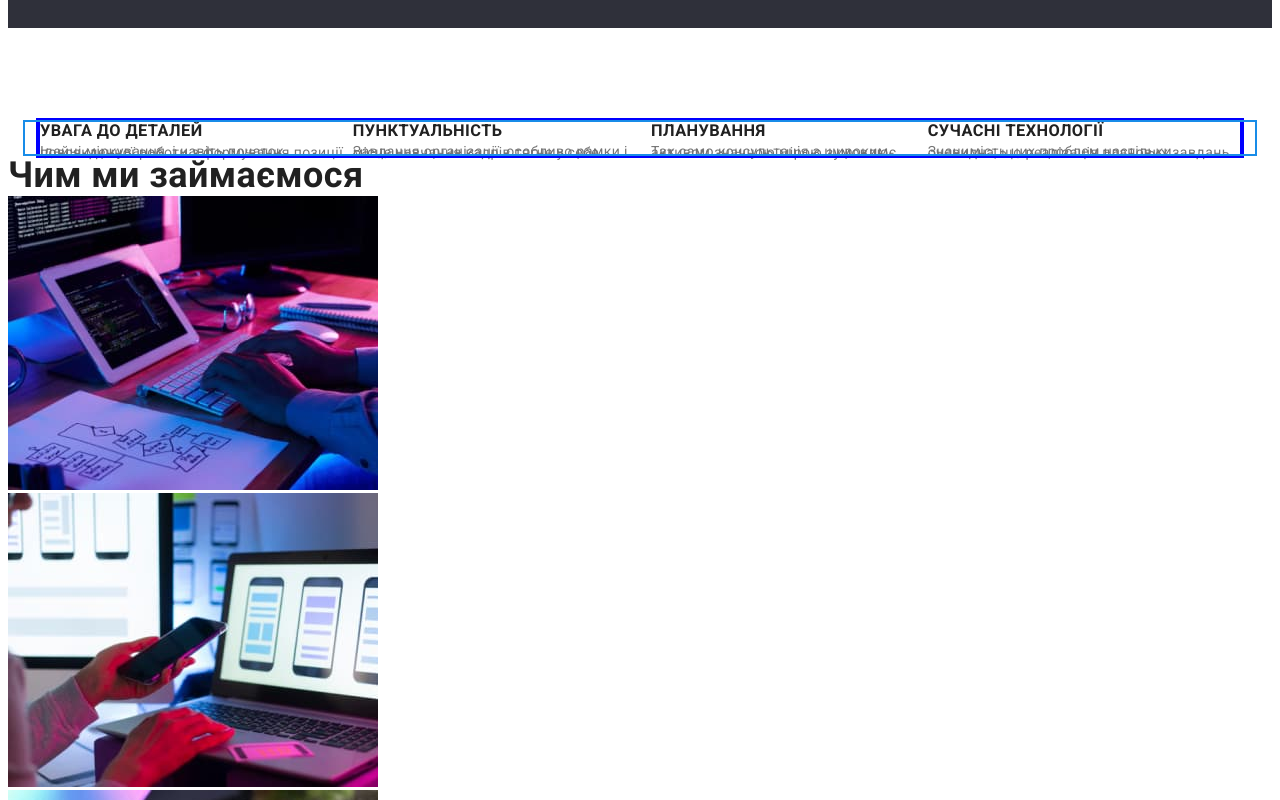
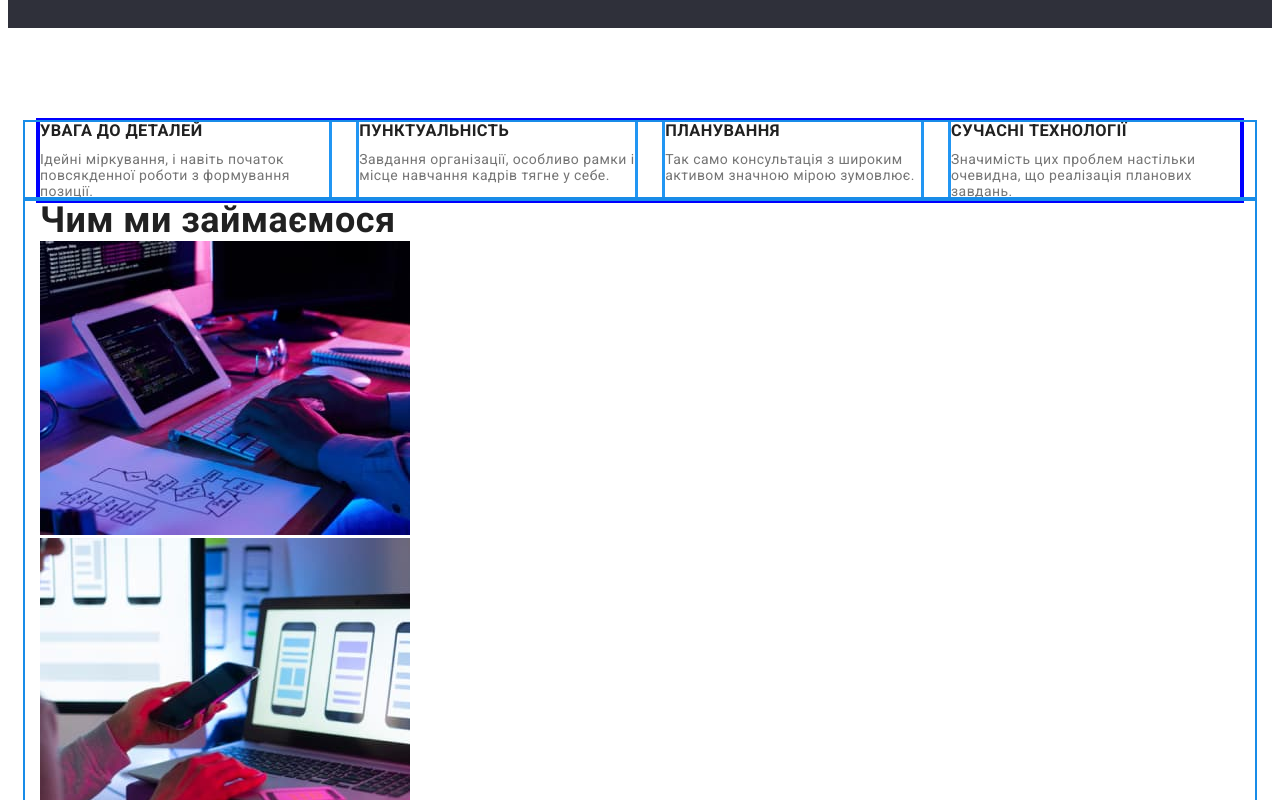
Before and after one commit to smiadv2022/goit-markup-hw-03, a plain HTML site: page index.html in a window 1280 px wide. Shown: the part 660-1460 px from the top of the page. Drawn offline with Linux system fonts and the light colour scheme.

Commit message:
feature2

```diff
--- a/css/styles.css
+++ b/css/styles.css
@@ -149,17 +149,26 @@ height: 50px;
 }
 .feature-cont{
   display: flex;
+
 }
 .feature{
 
  align-items: center;
 }
 .feature-block-item{
- width:calc(100%/5+1000);
+ /* width:calc(100%/4-30px);  */
+ margin-right: 30px;
+outline: 3px solid  #2196F3;
 }
+.feature-block-item:last-child{
+   margin-right: 0;
+}
+
+
 .feature-block{
+  display: flex;
 
-  /* width:calc(100%/4+30); */
+  /* width:calc(100%/4-30px);  */
   outline: 4px solid blue;
 
 }
@@ -168,7 +177,7 @@ height: 50px;
   font-size: 0
 }
 .feature-title-item{
-     width:calc(100%/5+30);
+     /* width:calc(100%/5-30px);  */
     font-weight: 700;
 line-height: 1.14;
 text-transform: uppercase;
@@ -177,6 +186,8 @@ margin-bottom: 10px;
 color: var(--color-primary)
 }
 .feature-text-item{
+  display: inline;
+/* height: 400px; */
 line-height: 1.71px;
 color: var(--color-secondary)
 }
--- a/index.html
+++ b/index.html
@@ -40,8 +40,8 @@
      </section>
     <section class="feature conteiner">
         <h2 class="feature-title-hidden">Особливості</h2>
+        <!-- <div class="feature-cont"> -->
         <ul class="feature-block list">
-           <div class="feature-cont">
             <li class="feature-block-item">
                 <h3 class="feature-title-item">УВАГА ДО ДЕТАЛЕЙ</h3>
                 <p class="feature-text-item">Ідейні міркування, і навіть початок повсякденної роботи з формування позиції.</p>
@@ -59,9 +59,9 @@
                 <p class="feature-text-item">Значимість цих проблем настільки очевидна, що реалізація планових завдань.</p>
             </li>
         </ul>
-    </div>
+    <!-- </div> -->
     </section>
-    <section class="job">
+    <section class="job conteiner">
         <h2 class="job-title">Чим ми займаємося</h2>
         <ul class="list">
              <li><img src="./images/devbox1.jpg" alt="job1" width="370"></li>
```
